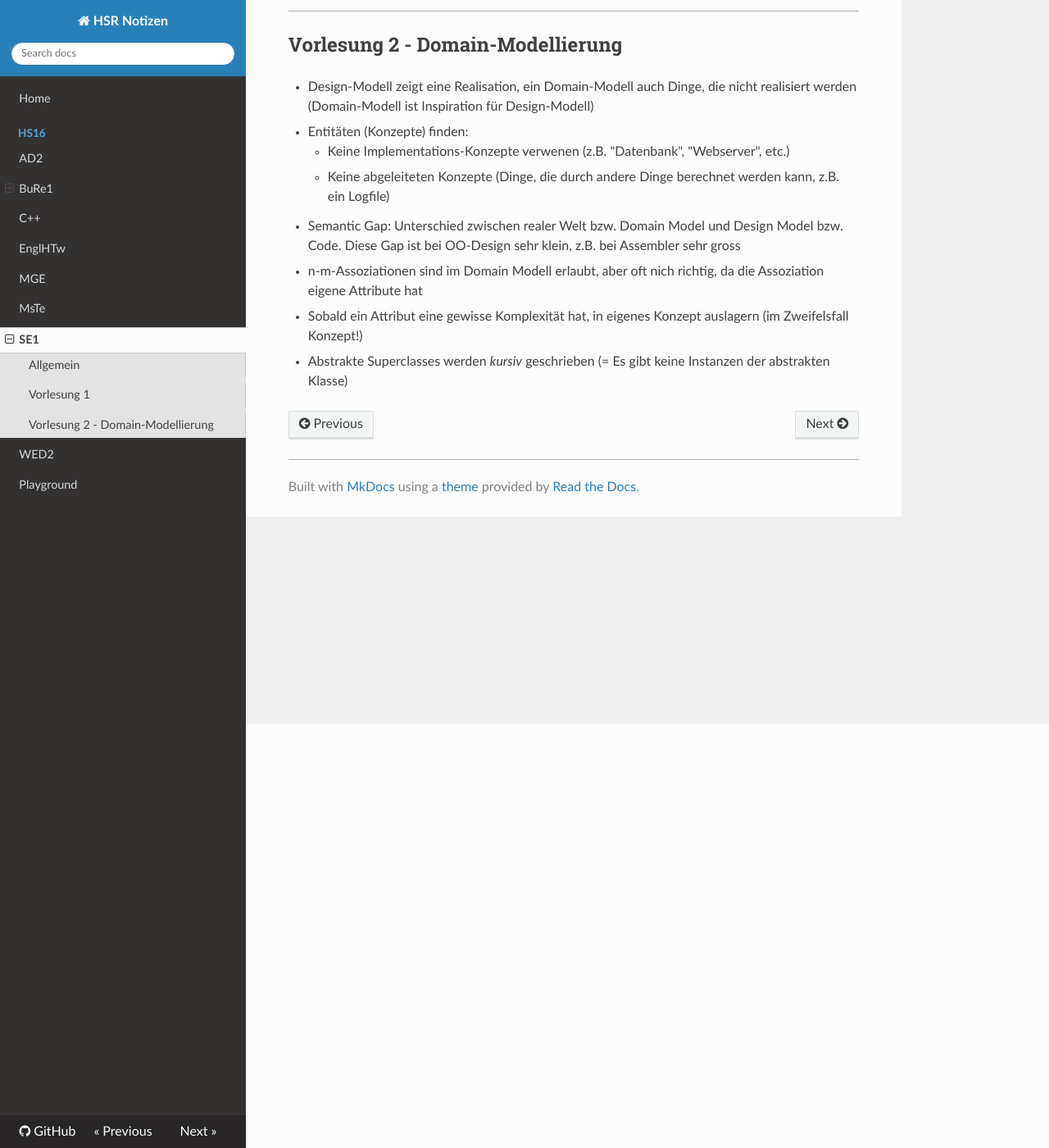
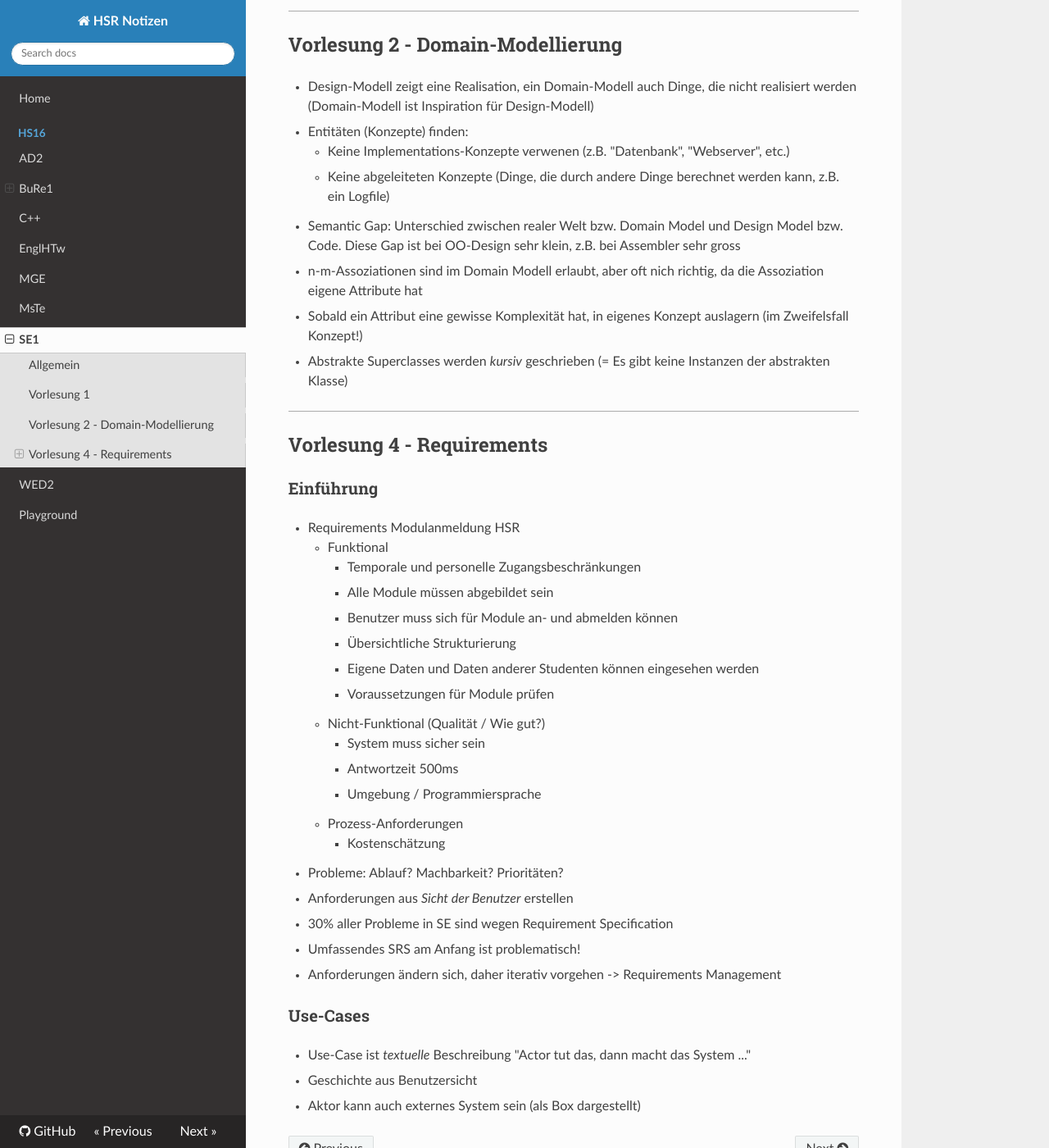
Before and after one commit to Excape/hsr-docs-hs16, an MkDocs documentation site: the page built from docs/hs16/se1.md, in a window 1280 px wide and 1400 px high, scrolled down 517 px. Shown: the whole window at 82% size. Built offline with MkDocs 1.6.1, drawn with Linux system fonts in a browser that asks for light colours; nearby versions of some CDN libraries; old or Windows-style settings are respelled for this version of MkDocs.

Commit message:
updated ad2, se1

```diff
--- a/docs/hs16/se1.md
+++ b/docs/hs16/se1.md
@@ -20,3 +20,31 @@
 - n-m-Assoziationen sind im Domain Modell erlaubt, aber oft nich richtig, da die Assoziation eigene Attribute hat
 - Sobald ein Attribut eine gewisse Komplexität hat, in eigenes Konzept auslagern (im Zweifelsfall Konzept!)
 - Abstrakte Superclasses werden *kursiv* geschrieben (= Es gibt keine Instanzen der abstrakten Klasse)
+
+---
+## Vorlesung 4 - Requirements
+### Einführung
+- Requirements Modulanmeldung HSR
+    - Funktional
+        - Temporale und personelle Zugangsbeschränkungen
+        - Alle Module müssen abgebildet sein
+        - Benutzer muss sich für Module an- und abmelden können
+        - Übersichtliche Strukturierung
+        - Eigene Daten und Daten anderer Studenten können eingesehen werden
+        - Voraussetzungen für Module prüfen
+    - Nicht-Funktional (Qualität / Wie gut?)
+        - System muss sicher sein
+        - Antwortzeit 500ms
+        - Umgebung / Programmiersprache
+    - Prozess-Anforderungen
+        - Kostenschätzung
+- Probleme: Ablauf? Machbarkeit? Prioritäten?
+- Anforderungen aus *Sicht der Benutzer* erstellen
+- 30% aller Probleme in SE sind wegen Requirement Specification
+- Umfassendes SRS am Anfang ist problematisch!
+- Anforderungen ändern sich, daher iterativ vorgehen -> Requirements Management
+
+### Use-Cases
+- Use-Case ist *textuelle* Beschreibung "Actor tut das, dann macht das System ..."
+- Geschichte aus Benutzersicht
+- Aktor kann auch externes System sein (als Box dargestellt)
```
Also changed, not shown: docs/hs16/ad2.md (+62 -0 lines), docs/hs16/img/sort_vergleiche.png (added).
